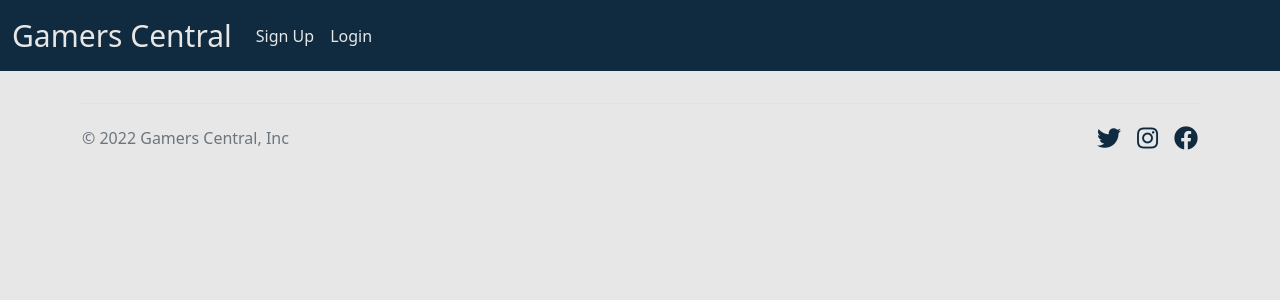
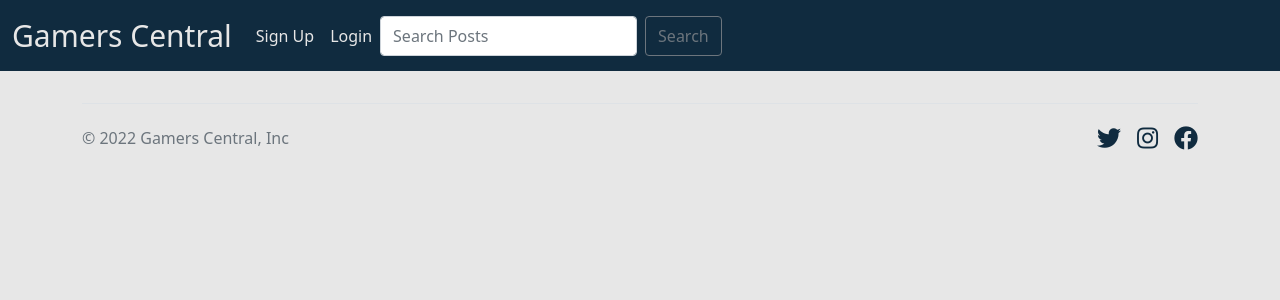
Before and after one commit to cjfinan/Gamers-Central-Reddit, a Django app: page / in a window 1280 px wide. Shown: the top 300 px of the page. Run offline with Django 3.2, Linux system fonts and the light colour scheme; data that the repository does not hold is empty.

Commit message:
[ADD] searchbar with functionality

```diff
--- a/reddit/urls.py
+++ b/reddit/urls.py
@@ -3,6 +3,7 @@ from django.urls import path
 
 urlpatterns = [
     path('', views.PostList.as_view(), name='home'),
+    path('post_search', views.post_search, name='post_search'),
     path('upvote/<slug:slug>', views.PostUpVotes.as_view(), name="post_up_vote"),
     path('downvote/<slug:slug>', views.PostDownVotes.as_view(), name="post_down_vote"),
     path('post_create/', views.PostCreate.as_view(), name='post_create'),
--- a/reddit/views.py
+++ b/reddit/views.py
@@ -121,3 +121,15 @@ class PostCreate(View):
 
         context = {'post_form': post_form}
         return render(request, 'post_create.html', context)
+
+
+def post_search(request):
+    if request.method == 'POST':
+        searched = request.POST['searched']
+        posts = Post.objects.filter(content__contains=searched)
+        return render(
+            request,
+            'post_search.html',
+            {'searched': searched, 'posts': posts})
+    else:
+        return render(request, 'post_search.html')
--- a/templates/base.html
+++ b/templates/base.html
@@ -37,6 +37,12 @@
                         <a class="nav-link" href="{% url 'account_login' %}">Login</a>
                     </li>
                         {% endif %}
+                        <form class="d-flex" role="search" method="POST" action="{% url 'post_search' %}">
+                            {% csrf_token %}
+
+                            <input class="form-control me-2" type="search" placeholder="Search Posts" aria-label="Search" name="searched">
+                            <button class="btn btn-outline-secondary" type="submit">Search</button>
+                        </form>
                 </ul>
             </div>
         </div>
```
Also changed, not shown: templates/post_search.html (added, +44 -0 lines).
